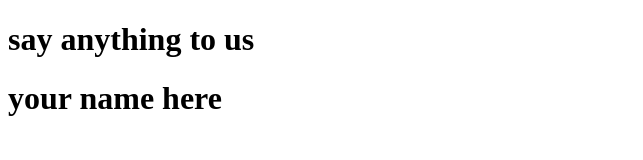
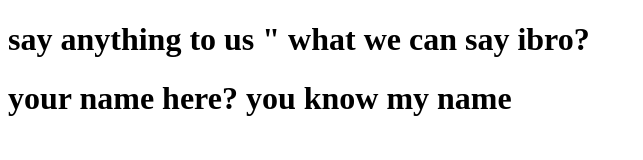
Before and after one commit to ei-bro/jan-g-2, a plain HTML site: page index.html in a window 1280 px wide. Shown: the whole page, without its empty margins (0-643 px from the left). Drawn offline with Linux system fonts and the light colour scheme.

Commit message:
from Nati

```diff
--- a/index.html
+++ b/index.html
@@ -10,9 +10,9 @@
 
 <body>
 
-    <h1>say anything to us</h1>
+    <h1>say anything to us " what we can say ibro?</h1>
 
-    <h1>your name here</h1>
+    <h1>your name here? you know my name</h1>
 
 </body>
 
```
